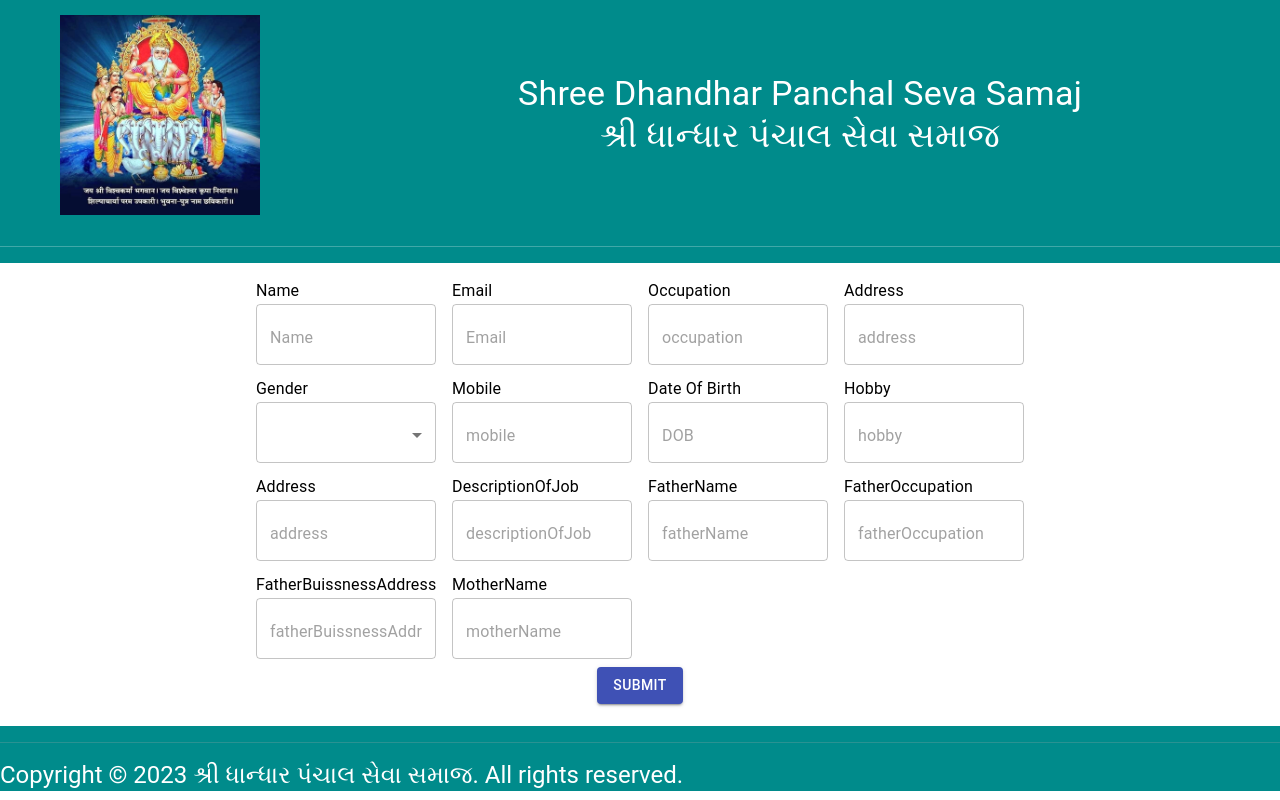
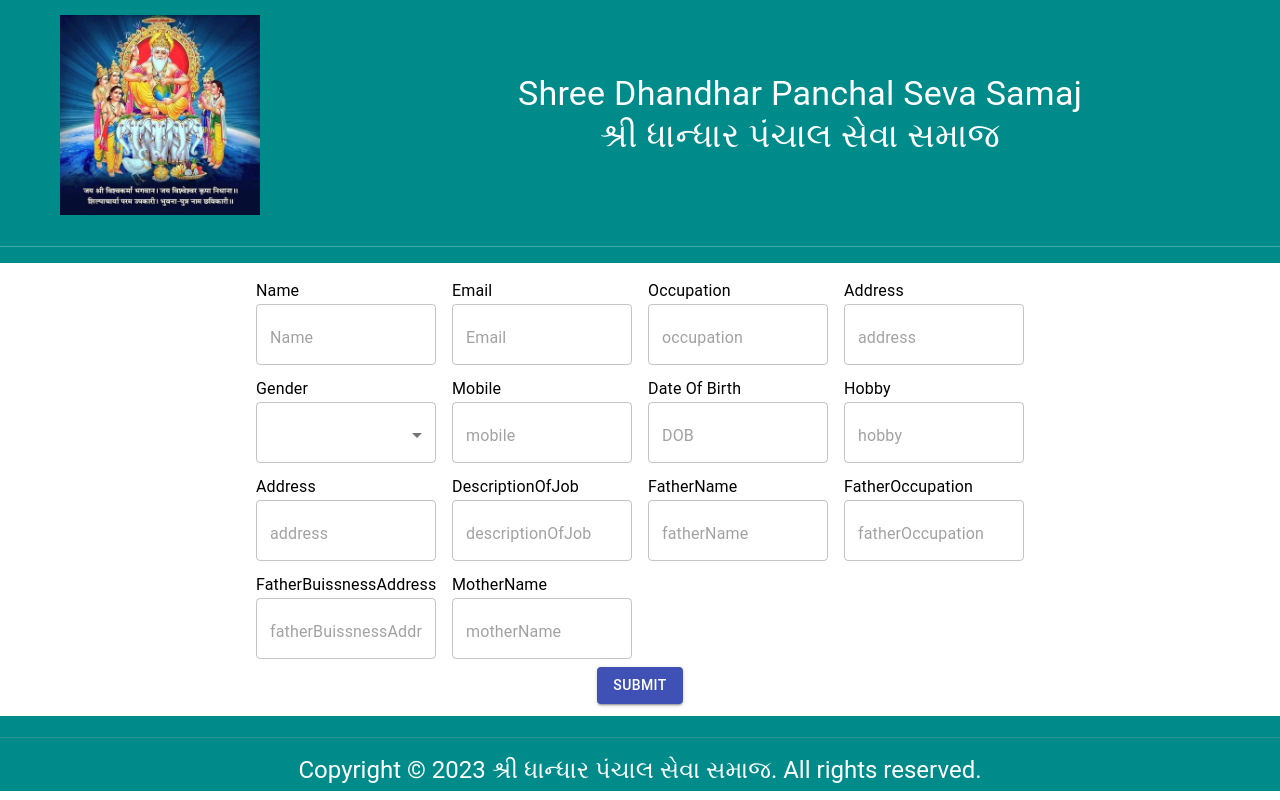
Before and after one commit to Nikhil2609/Panchal-samaj, a React (Create React App) app: page / in a window 1280 px wide. Built offline with nearby package versions, Linux system fonts and the light colour scheme.

Commit message:
footer changes

```diff
--- a/src/App.css
+++ b/src/App.css
@@ -41,7 +41,8 @@
   background-color: darkcyan;
 }
 .footer {
-  margin-top: 10px;
+  text-align: center;
+  padding: 5px 0;
   background-color: darkcyan;
 }
 
```
